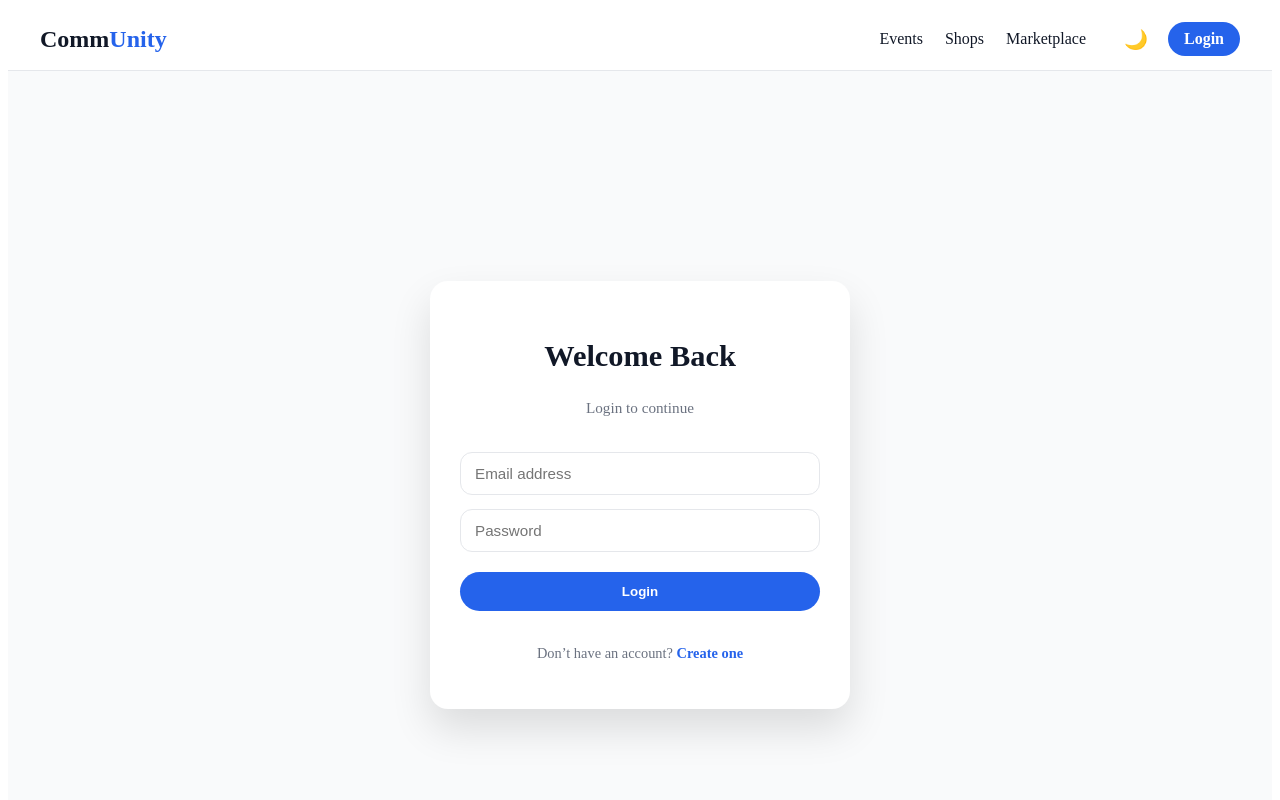
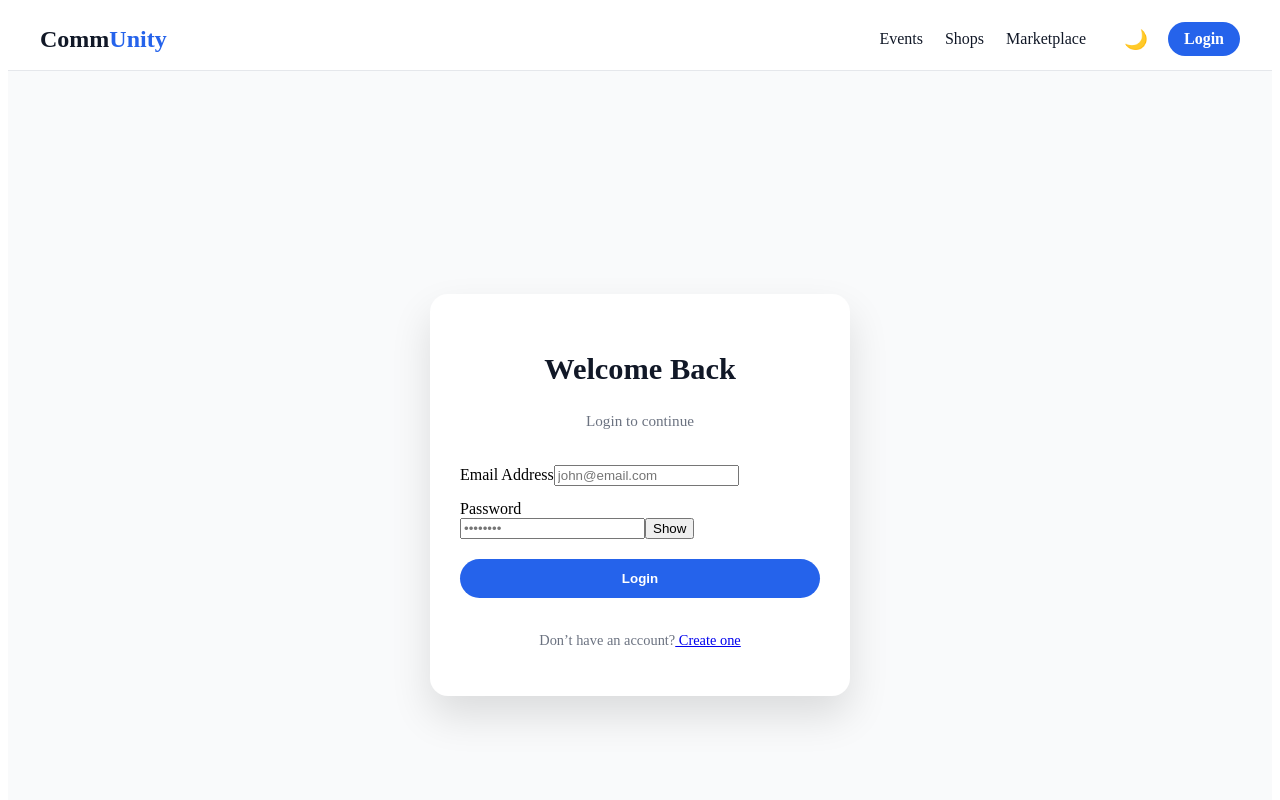
Before and after one commit to Nadeem200421/project6, a Next.js app: page /login in a window 1280 px wide. Shown: the top 800 px of the page. Built offline with nearby package versions, Linux system fonts and the light colour scheme.

Commit message:
Update page.tsx

```diff
--- a/app/login/page.tsx
+++ b/app/login/page.tsx
@@ -5,7 +5,7 @@ import { useDispatch, useSelector } from "react-redux";
 import { useRouter } from "next/navigation";
 
 import { login } from "../redux/features/authSlice";
-import { toggleTheme, restoreTheme } from "../redux/features/themeSlice";
+import { restoreTheme } from "../redux/features/themeSlice";
 import type { RootState } from "../redux/store";
 
 import "../styles/login.css";
@@ -24,6 +24,7 @@ export default function LoginPage() {
 
   const [email, setEmail] = useState("");
   const [password, setPassword] = useState("");
+  const [showPassword, setShowPassword] = useState(false);
   const [error, setError] = useState("");
 
   // Restore theme
@@ -41,8 +42,8 @@ export default function LoginPage() {
   const handleSubmit = (e: React.FormEvent<HTMLFormElement>) => {
     e.preventDefault();
 
-    if (!email || !password) {
-      setError("Please fill in all fields.");
+    if (!email.trim() || !password.trim()) {
+      setError("All fields are required.");
       return;
     }
 
@@ -51,42 +52,47 @@ export default function LoginPage() {
   };
 
   return (
-    <main className={`login-page ${darkMode ? "dark" : "light"}`}>
-
-      {/* Login Card */}
+    <main className={`login-page ${darkMode ? "dark" : ""}`}>
       <section className="login-container">
         <div className="login-card">
           <header className="login-header">
             <h1 className="login-title">Welcome Back</h1>
-            <p className="login-subtitle">
-              Login to continue
-            </p>
+            <p className="login-subtitle">Login to continue</p>
           </header>
 
-          {error && (
-            <div className="error-message">
-              {error}
-            </div>
-          )}
+          {error && <p className="login-error">{error}</p>}
 
           <form onSubmit={handleSubmit} className="login-form">
+            <label>
+              <span>Email Address</span>
               <input
                 type="email"
-              placeholder="Email address"
-              className="login-input"
                 value={email}
                 onChange={(e) => setEmail(e.target.value)}
+                placeholder="john@email.com"
                 autoComplete="email"
               />
+            </label>
 
+            <label className="password-field">
+              <span>Password</span>
+              <div className="password-wrapper">
                 <input
-              type="password"
-              placeholder="Password"
-              className="login-input"
+                  type={showPassword ? "text" : "password"}
                   value={password}
                   onChange={(e) => setPassword(e.target.value)}
+                  placeholder="••••••••"
                   autoComplete="current-password"
                 />
+                <button
+                  type="button"
+                  className="toggle-password"
+                  onClick={() => setShowPassword(!showPassword)}
+                >
+                  {showPassword ? "Hide" : "Show"}
+                </button>
+              </div>
+            </label>
 
             <button type="submit" className="login-button">
               Login
@@ -95,10 +101,8 @@ export default function LoginPage() {
 
           <footer className="login-footer">
             <p>
-              Don’t have an account?{" "}
-              <a href="/register" className="register-link">
-                Create one
-              </a>
+              Don’t have an account?
+              <a href="/register"> Create one</a>
             </p>
           </footer>
         </div>
```
Lines whose indentation alone changed are shown as unchanged.
